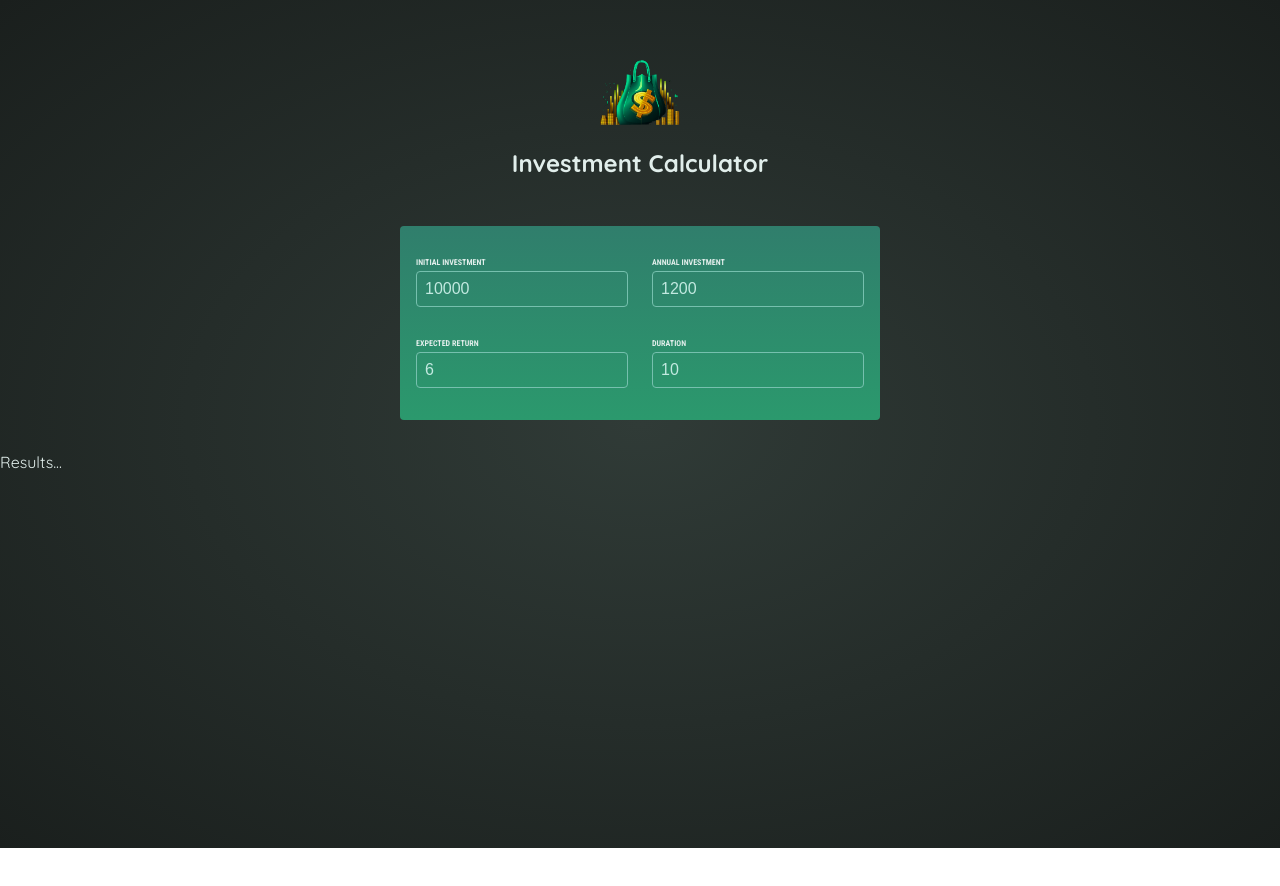
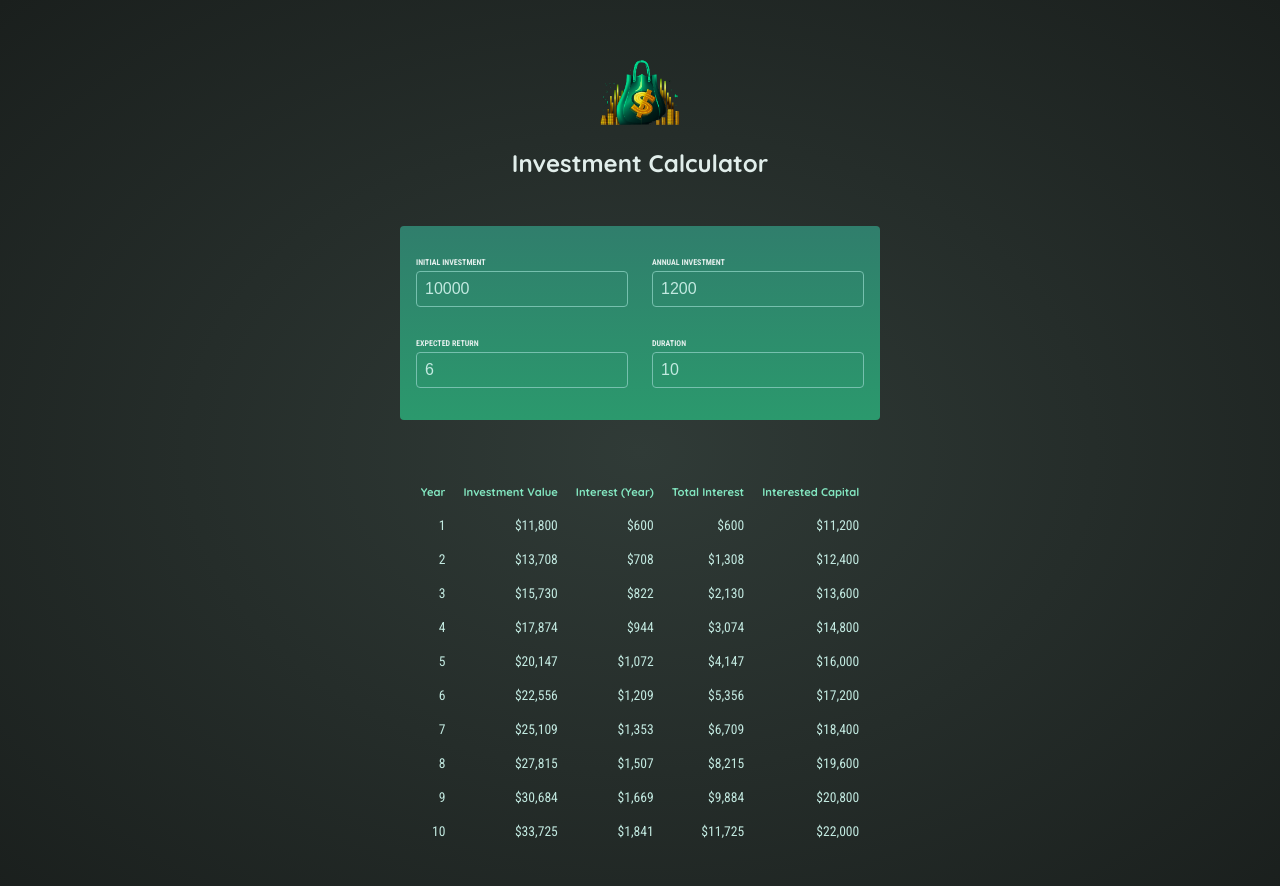
Before and after one commit to kristindyulgeryan/React-Investment-Calculate, a React (Vite) app: page / in a window 1280 px wide. Shown: the top 886 px of the page. Before the commit the page ends 848 px from the top, so only its background shows below. Built offline with nearby package versions, Linux system fonts and the light colour scheme.

Commit message:
Add outputting results in a list

```diff
--- a/src/components/Results.jsx
+++ b/src/components/Results.jsx
@@ -1,8 +1,41 @@
-import { calculateInvestmentResults } from "../util/investment.js"
+import { calculateInvestmentResults, formatter } from "../util/investment.js"
 
 export default function Results({input}){
     const resultsData=calculateInvestmentResults(input)
-    console.log(resultsData);
+    const initialInvestment =
+    resultsData[0].valueEndOfYear
+    - resultsData[0].interest
+    - resultsData[0].annualInvestment
 
-    return<p> Results...</p>
+    return <table id="result">
+<thead>
+    <tr>
+        <th>Year</th>
+        <th>Investment Value</th>
+        <th>Interest (Year)</th>
+        <th> Total Interest </th>
+        <th> Interested Capital </th>
+    </tr>
+</thead>
+<tbody>
+   {resultsData.map(yearData=>{
+const totalInterest=
+yearData.valueEndOfYear
+- yearData.annualInvestment
+* yearData.year
+- initialInvestment;
+
+const totalAmountInvestment = yearData.valueEndOfYear - totalInterest;
+
+
+    return<tr key={yearData.year}>
+        <td>{yearData.year}</td>
+        <td>{formatter.format(yearData.valueEndOfYear)}</td>
+        <td>{formatter.format(yearData.interest)}</td>
+        <td>{formatter.format(totalInterest)}</td>
+        <td>{formatter.format(totalAmountInvestment)}</td>
+    </tr>
+   })}
+</tbody>
+    </table>
 }
```
